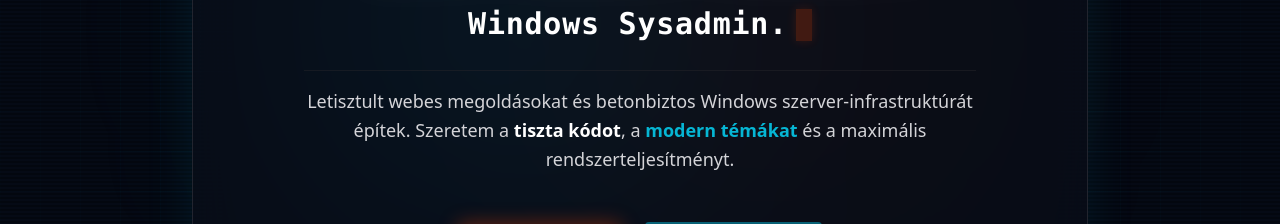
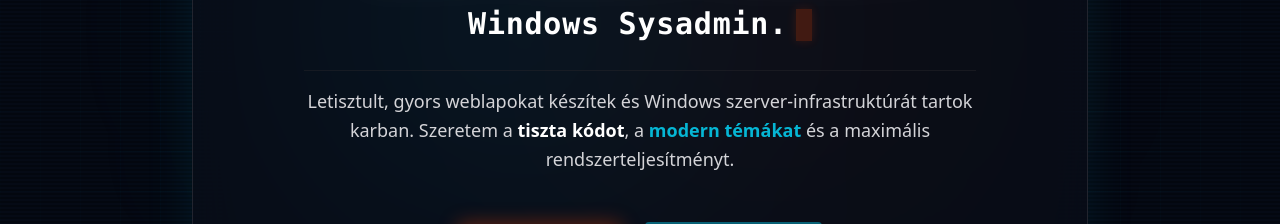
Before and after one commit to szombathrobert/portfolio-website, a Next.js app: page / in a window 1280 px wide. Shown: the part 369-593 px from the top of the page. Built offline with nearby package versions, Linux system fonts and the light colour scheme.

Commit message:
Fix: Bemutatkozó szöveg helyesbítése

```diff
--- a/app/components/Hero.tsx
+++ b/app/components/Hero.tsx
@@ -72,7 +72,7 @@
                     </div>
 
                     <p className="text-lg text-zinc-300 max-w-2xl mx-auto leading-relaxed pt-4 border-t border-zinc-800/50">
-                        Letisztult webes megoldásokat és betonbiztos Windows szerver-infrastruktúrát építek.
+                        Letisztult, gyors weblapokat készítek és Windows szerver-infrastruktúrát tartok karban.
                         Szeretem a <strong className="text-white">tiszta kódot</strong>, a <strong className="text-electricBlue">modern témákat</strong> és a maximális rendszerteljesítményt.
                     </p>
 
```
